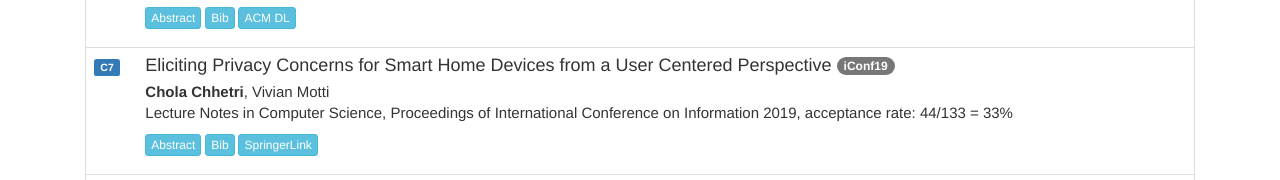
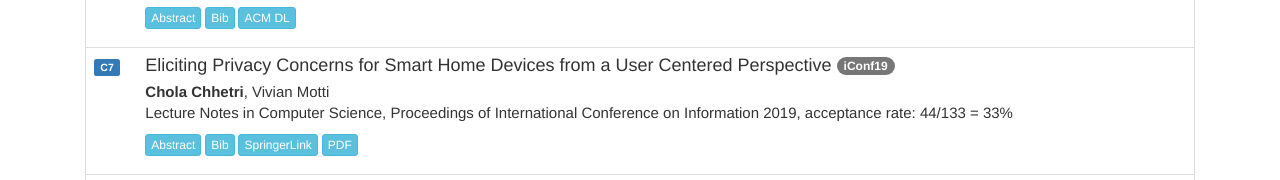
Before and after one commit to upsresearch2/upsresearch2.github.io, a plain HTML site: page index.html in a window 1280 px wide. Shown: the part 1665-1845 px from the top of the page. Drawn offline with Linux system fonts and the light colour scheme.

Commit message:
Link updated

```diff
--- a/index.html
+++ b/index.html
@@ -319,6 +319,8 @@ Previous academic degrees include an M.S. in Information Security and Assurance
                         <button type="button" class="btn btn-info btn-xs" data-target="#iconf19-abs" data-toggle="collapse">Abstract</button>
                         <button type="button" class="btn btn-info btn-xs" data-target="#iconf19-bib" data-toggle="collapse">Bib</button>
                         <button type="button" class="btn btn-info btn-xs"><a class="conf" target="_blank" href="https://doi.org/10.1007/978-3-030-15742-5_8"> SpringerLink</a></button>
+                        <button type="button" class="btn btn-info btn-xs"><a class="conf" target="_blank" href="eliciting_privacy_concerns_paper.pdf">PDF</a></button>
+
                         <p></p>
                         <div id="iconf19-abs" class="collapse">
                             Smart homes are equipped with an ecosystem of devices that support humans in their everyday activities, ranging from entertainment, lighting and security systems. Although smart devices provide home automation features that are convenient, comfortable, and easy to control, they also pose critical privacy risks for users, especially considering their continuous ability to sense users’ information and connect to web services. To elicit privacy concerns from a user-centric perspective, the authors performed a thorough analysis of 128 online reviews of consumers of smart home hubs – including Amazon Echo, Google Home, Wink and Insteon. The reviews expressed users’ concerns about privacy. The reviews were coded and classified according to four information security principles and temporal dimensions ranging from data collection to information sharing. A discussion on how to improve the design of smart home devices with privacy-enhanced solutions is provided.
```
Also changed, not shown: 1 other file.
